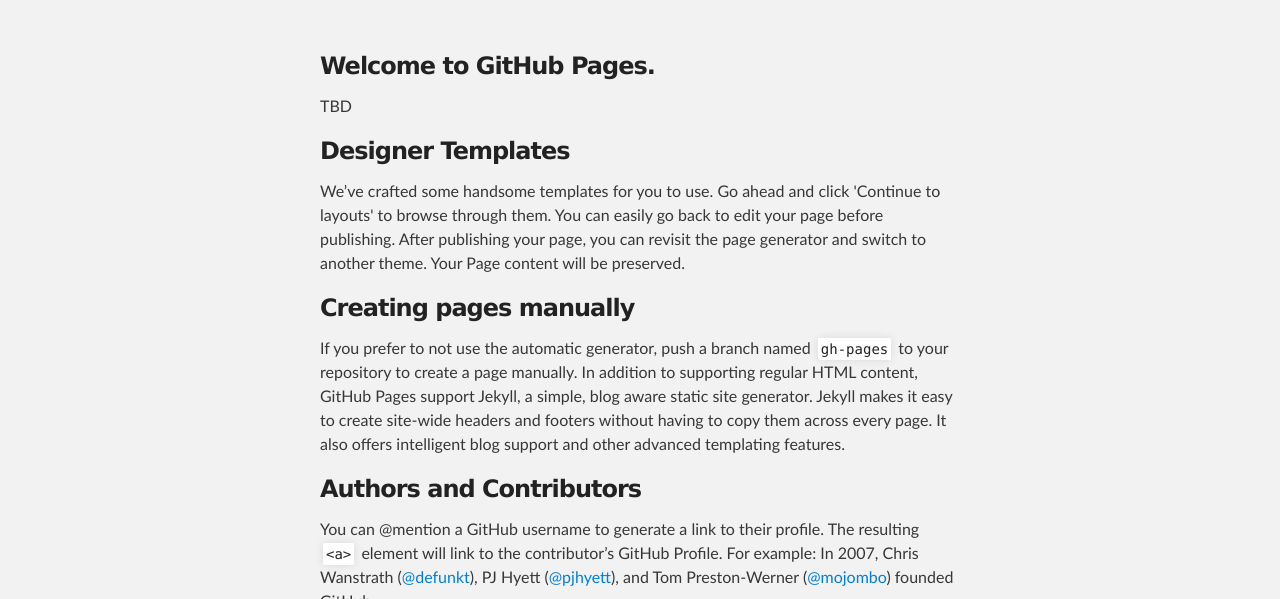
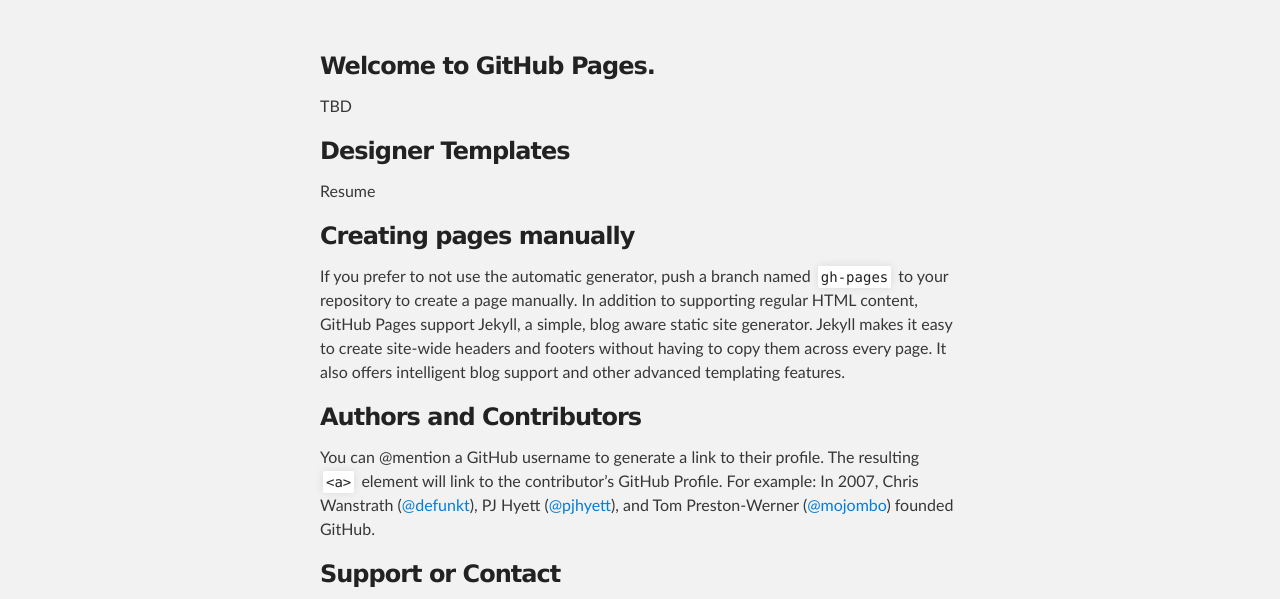
Before and after one commit to kparsay/kparsay.github.io, a plain HTML site: page index.html in a window 1280 px wide. Shown: the part 176-775 px from the top of the page. Drawn offline with Linux system fonts and the light colour scheme.

Commit message:
Update index.html

```diff
--- a/index.html
+++ b/index.html
@@ -35,7 +35,7 @@
 <h3>
 <a id="designer-templates" class="anchor" href="#designer-templates" aria-hidden="true"><span aria-hidden="true" class="octicon octicon-link"></span></a>Designer Templates</h3>
 
-<p>We’ve crafted some handsome templates for you to use. Go ahead and click 'Continue to layouts' to browse through them. You can easily go back to edit your page before publishing. After publishing your page, you can revisit the page generator and switch to another theme. Your Page content will be preserved.</p>
+<p> Resume </p>
 
 <h3>
 <a id="creating-pages-manually" class="anchor" href="#creating-pages-manually" aria-hidden="true"><span aria-hidden="true" class="octicon octicon-link"></span></a>Creating pages manually</h3>
```
